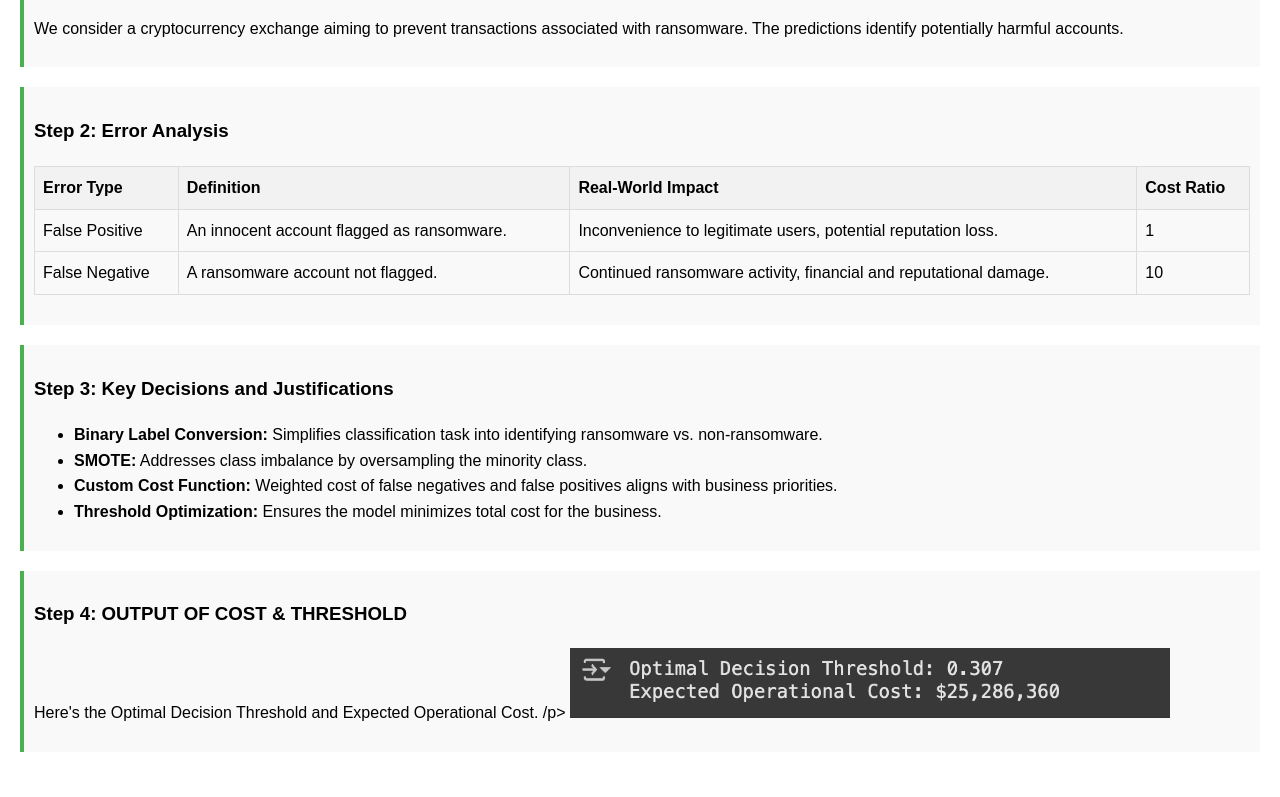
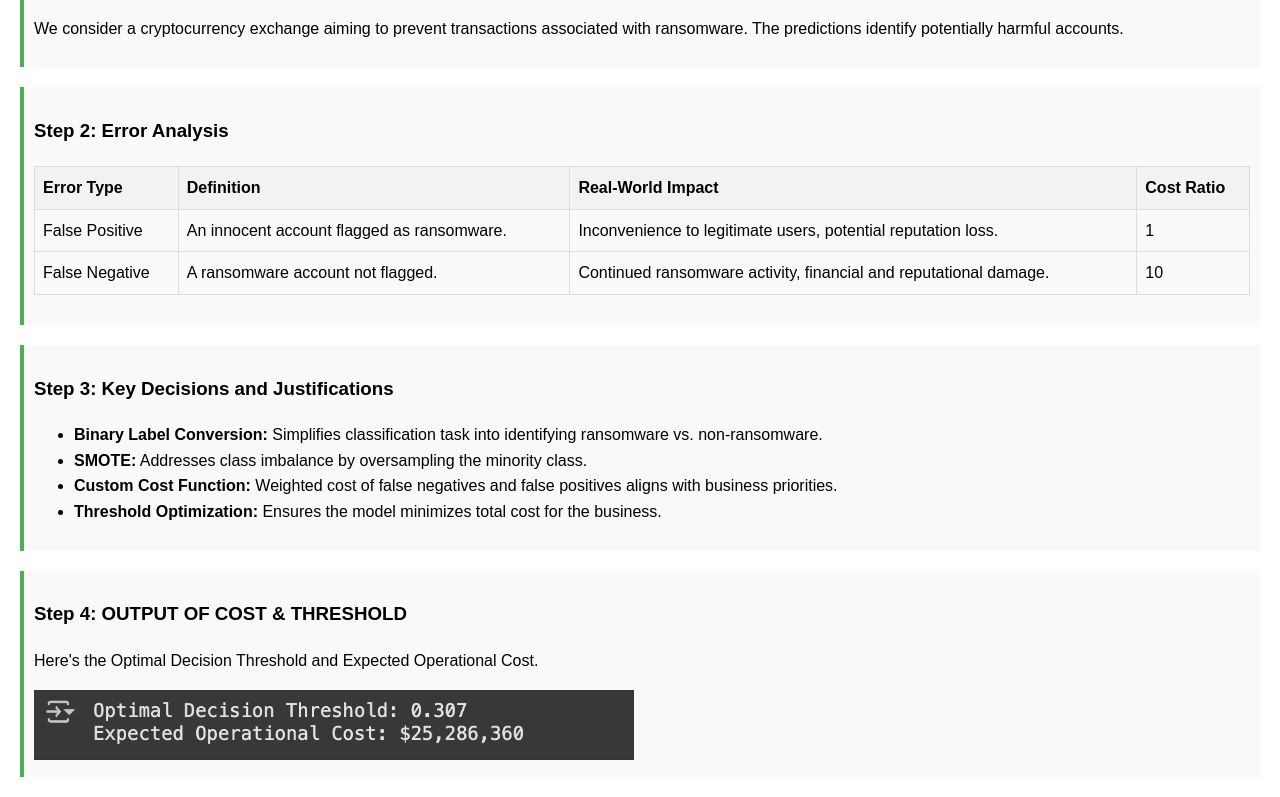
Before and after one commit to shiivanisiingh/ransomware-detection, a plain HTML site: page index.html in a window 1280 px wide. Shown: the part 2604-3401 px from the top of the page. Before the commit the page ends 3376 px from the top, so only its background shows below. Drawn offline with Linux system fonts and the light colour scheme.

Commit message:
Update index.html

```diff
--- a/index.html
+++ b/index.html
@@ -195,8 +195,7 @@ print(f"Expected Operational Cost: ${np.nanmin(mean_costs):,.0f}")
 
   <div class="step">
     <h3>Step 4: OUTPUT OF COST & THRESHOLD</h3>
-    <p>Here's the Optimal Decision Threshold and Expected Operational Cost.
-      /p>
+    <p>Here's the Optimal Decision Threshold and Expected Operational Cost.</p>
     <img src="output.png" alt="OUTPUT" style="width:100%;max-width:600px;">
   </div>
 
```
